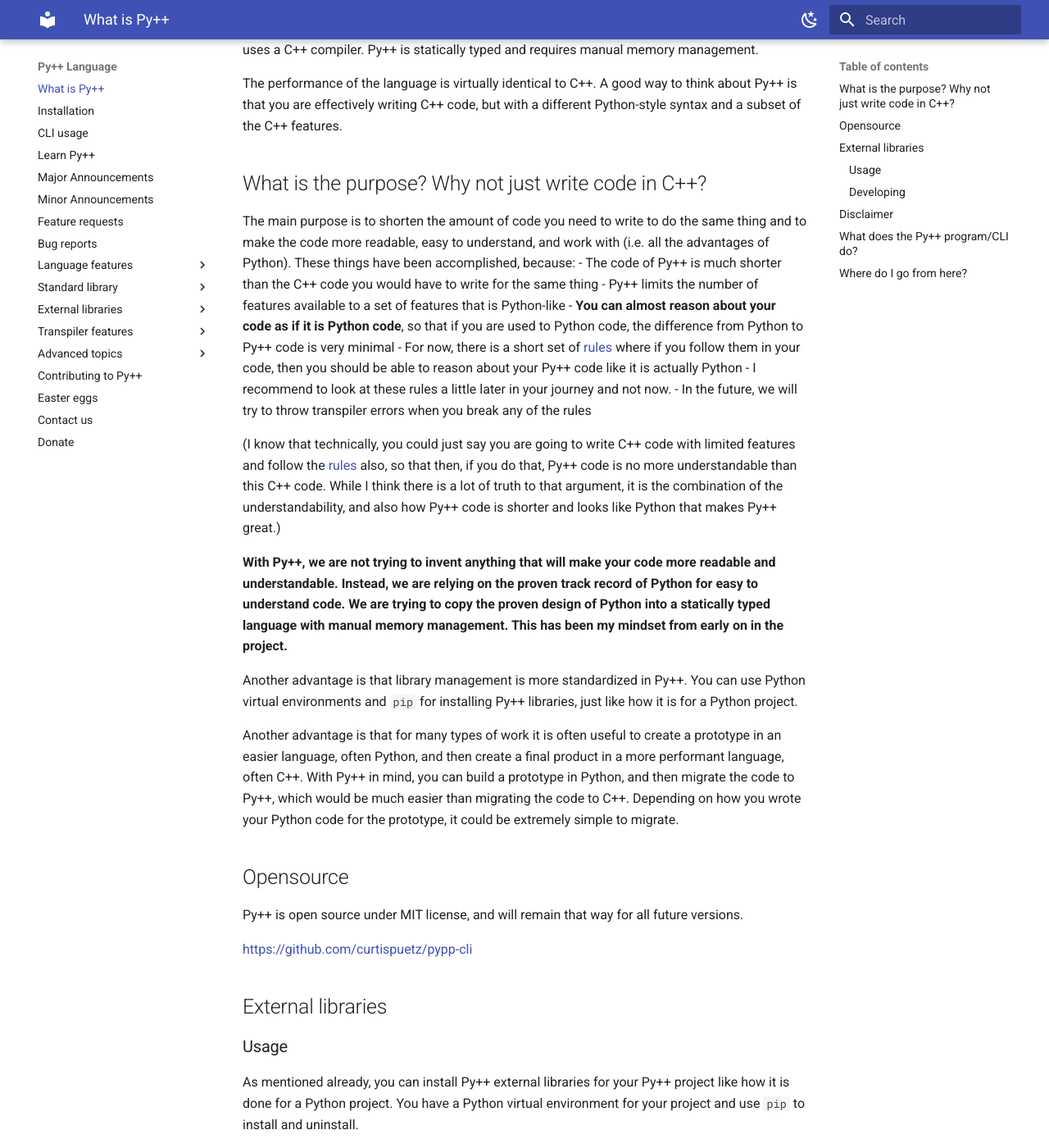
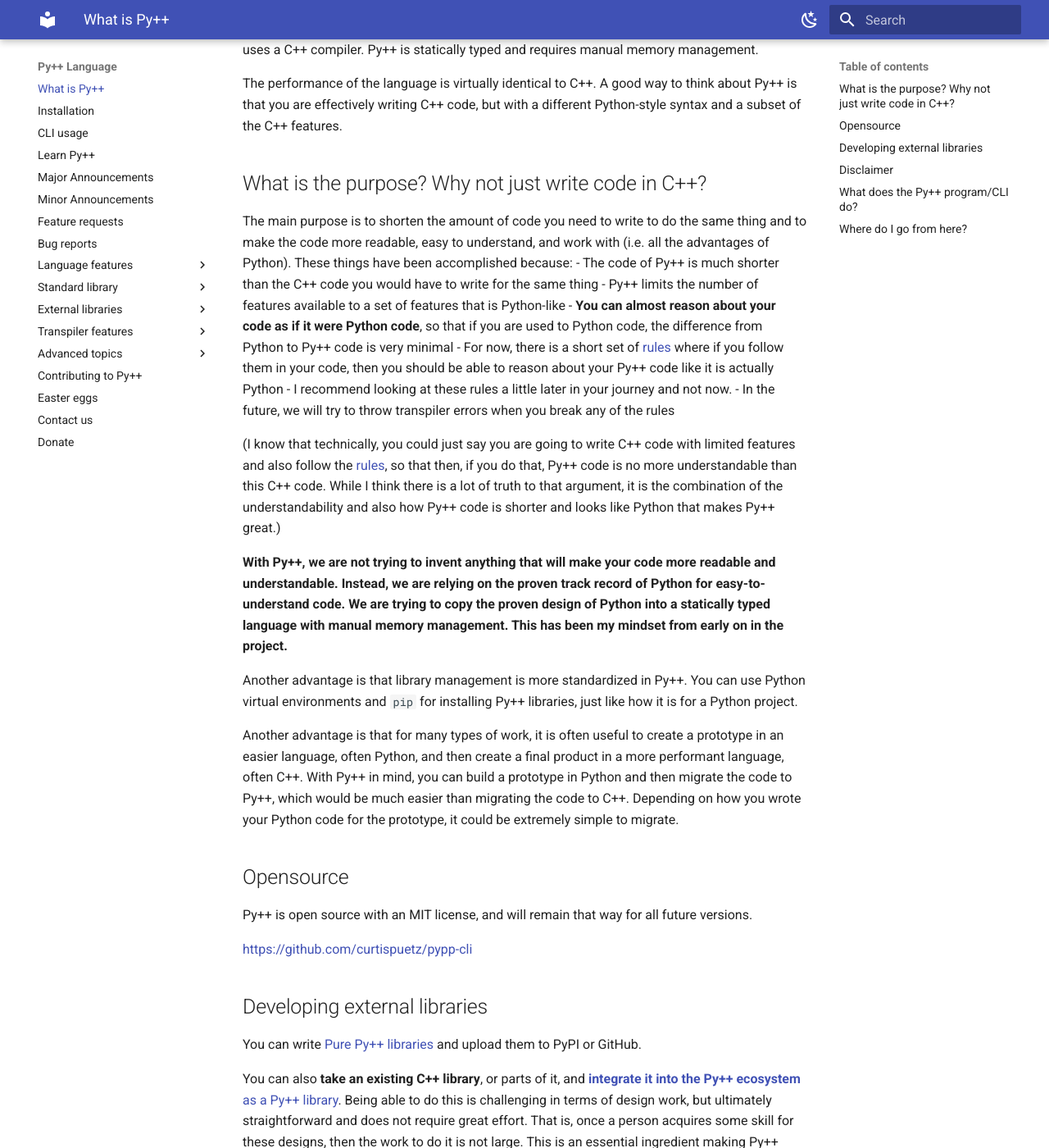
Before and after one commit to curtispuetz/pypp-docs, an MkDocs documentation site: the page built from docs/index.md, in a window 1280 px wide and 1400 px high, scrolled down 199 px. Shown: the whole window at 82% size. Built offline with MkDocs 1.6.1 and Material for MkDocs 9.7.7, drawn with Linux system fonts in a browser that asks for light colours; some of the changed text lies outside the part shown.

Commit message:
Fix grammar and enhance clarity in index.md

```diff
--- a/docs/index.md
+++ b/docs/index.md
@@ -8,43 +8,36 @@ The performance of the language is virtually identical to C++. A good way to thi
 
 ## What is the purpose? Why not just write code in C++?
 
-The main purpose is to shorten the amount of code you need to write to do the same thing and to make the code more readable, easy to understand, and work with (i.e. all the advantages of Python). These things have been accomplished, because:
+The main purpose is to shorten the amount of code you need to write to do the same thing and to make the code more readable, easy to understand, and work with (i.e. all the advantages of Python). These things have been accomplished because:
 - The code of Py++ is much shorter than the C++ code you would have to write for the same thing
 - Py++ limits the number of features available to a set of features that is Python-like
-- **You can almost reason about your code as if it is Python code**, so that if you are used to Python code, the difference from Python to Py++ code is very minimal
+- **You can almost reason about your code as if it were Python code**, so that if you are used to Python code, the difference from Python to Py++ code is very minimal
     - For now, there is a short set of [rules](advanced/making_pypp_easier.md#rules) where if you follow them in your code, then you should be able to reason about your Py++ code like it is actually Python
-        - I recommend to look at these rules a little later in your journey and not now.
+        - I recommend looking at these rules a little later in your journey and not now.
     - In the future, we will try to throw transpiler errors when you break any of the rules
 
 
-(I know that technically, you could just say you are going to write C++ code with limited features and follow the [rules](advanced/making_pypp_easier.md#rules) also, so that then, if you do that, Py++ code is no more understandable than this C++ code. While I think there is a lot of truth to that argument, it is the combination of the understandability, and also how Py++ code is shorter and looks like Python that makes Py++ great.)
+(I know that technically, you could just say you are going to write C++ code with limited features and also follow the [rules](advanced/making_pypp_easier.md#rules), so that then, if you do that, Py++ code is no more understandable than this C++ code. While I think there is a lot of truth to that argument, it is the combination of the understandability and also how Py++ code is shorter and looks like Python that makes Py++ great.)
 
-**With Py++, we are not trying to invent anything that will make your code more readable and understandable. Instead, we are relying on the proven track record of Python for easy to understand code. We are trying to copy the proven design of Python into a statically typed language with manual memory management. This has been my mindset from early on in the project.**
+**With Py++, we are not trying to invent anything that will make your code more readable and understandable. Instead, we are relying on the proven track record of Python for easy-to-understand code. We are trying to copy the proven design of Python into a statically typed language with manual memory management. This has been my mindset from early on in the project.**
 
 Another advantage is that library management is more standardized in Py++. You can use Python virtual environments and `pip` for installing Py++ libraries, just like how it is for a Python project.
 
-Another advantage is that for many types of work it is often useful to create a prototype in an easier language, often Python, and then create a final product in a more performant language, often C++. With Py++ in mind, you can build a prototype in Python, and then migrate the code to Py++, which would be much easier than migrating the code to C++. Depending on how you wrote your Python code for the prototype, it could be extremely simple to migrate.
+Another advantage is that for many types of work, it is often useful to create a prototype in an easier language, often Python, and then create a final product in a more performant language, often C++. With Py++ in mind, you can build a prototype in Python and then migrate the code to Py++, which would be much easier than migrating the code to C++. Depending on how you wrote your Python code for the prototype, it could be extremely simple to migrate.
 
 ## Opensource
 
-Py++ is open source under MIT license, and will remain that way for all future versions.
+Py++ is open source with an MIT license, and will remain that way for all future versions.
 
 [https://github.com/curtispuetz/pypp-cli](https://github.com/curtispuetz/pypp-cli)
 
 
-## External libraries
+## Developing external libraries
+You can write [Pure Py++ libraries](external_libraries/introduction.md#creating-a-pure-py-library) and upload them to PyPI or GitHub.
 
-### Usage
+You can also **take an existing C++ library**, or parts of it, and [**integrate it into the Py++ ecosystem** as a Py++ library](external_libraries/introduction.md#creating-a-py-library-that-integrates-with-existing-c-libraries). Being able to do this is challenging in terms of design work, but ultimately straightforward and does not require great effort. That is, once a person acquires some skill for these designs, then the work to do it is not large. This is an essential ingredient making Py++ better, because anything that is possible in C++ will be possible in Py++, and it's **not a large amount of work** to integrate the C++ things.
 
-As mentioned already, you can install Py++ external libraries for your Py++ project like how it is done for a Python project. You have a Python virtual environment for your project and use `pip` to install and uninstall.
-
-### Developing
-
-You can write [Pure Py++ libraries](external_libraries/introduction.md#creating-a-pure-py-library) and upload them to PyPI or github.
-
-**Now, for the most exciting part about libraries.** You can also take an existing C++ library, or parts of it, and [integrate it into the Py++ ecosystem as a Py++ library](external_libraries/introduction.md#creating-a-py-library-that-integrates-with-existing-c-libraries). Being able to do this is challenging in terms of design work, but ultimately straight forward and does not require great effort. That is, once a person acquires some skill for these designs, then the work to do it is not large. This is an essential ingredient making Py++ better, because anything that is possible in C++ will be possible in Py++ and its not a large amount of work to integrate the C++ things.
-
-I will keep a list of current Py++ libraries on [this page](external_libraries/current_libraries.md).
+I will try to keep a list of current Py++ libraries on [this page](external_libraries/current_libraries.md).
 
 ## Disclaimer
 
@@ -52,10 +45,9 @@ Py++ is brand new and will likely have bugs.
 
 You can learn how to report a bug on [this page](bug_reports.md). If Py++ is not performing as well as C++ with the same features, that is also considered a bug.
 
-
 ## What does the Py++ program/CLI do?
 
-Now, you are ready to start learning about the specifics of the language. Before looking at more, understand what the Py++ CLI does. With this understanding as a base, everything that follows should be easier to understand:
+Now, you are ready to start learning about the specifics of the language. Before looking at more, I recommend reading this section to understand what the Py++ CLI does. With this understanding as a base, everything that follows should be easier to understand.
 
 It's a program that lets you transpile Py++ code to C++. And from there, you just have a normal C++ CMake project, so you are set now to build and run your code with CMake. Also:
 
@@ -72,8 +64,6 @@ And a few other points:
 - Your code can run differently depending on whether you use the C++ generated executable or the Python interpreter
     - However, again, Py++ aspires to throw transpiler errors for these cases (will work on that in the future), and you can follow the [rules](advanced/making_pypp_easier.md#rules) to avoid this
 
-
-
 ## Where do I go from here?
 
-I'd recommend to start by reading the [CLI usage](cli_usage.md) page, and then the [Learn Py++](learn_pypp.md) page to understand the basics. Once you are done reading those two pages, I would say you are ready to install Py++ and start experimenting. As you are experimenting, I'd recommend that, before you use any feature of the language, look at the page for that feature in the Language features section of this documentation.
+I'd recommend starting by reading the [CLI usage](cli_usage.md) page, and then the [Learn Py++](learn_pypp.md) page to understand the basics. Once you are done reading those two pages, I would say you are ready to [install Py++](installation.md) and start experimenting. As you are experimenting, I'd recommend that before you use any feature of the language, that you look at the page for that feature in the Language features section of this website.
```
